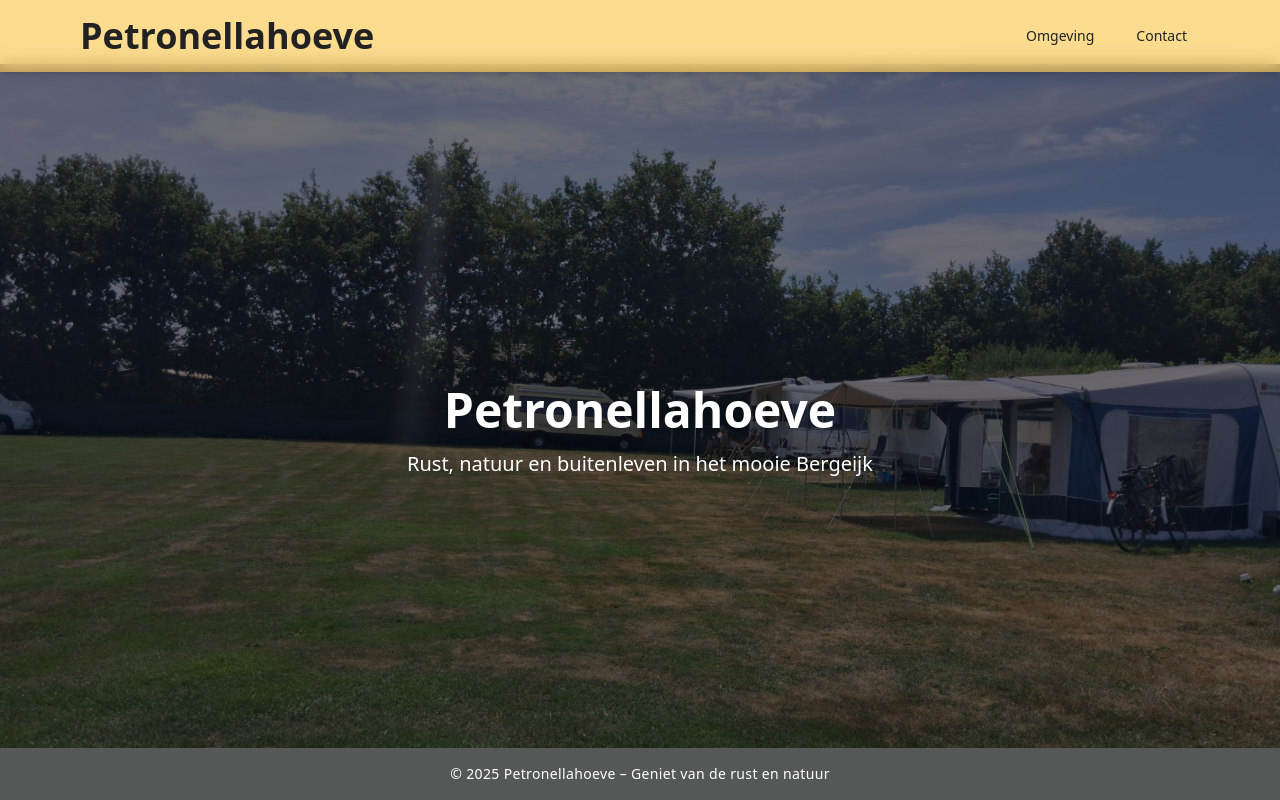
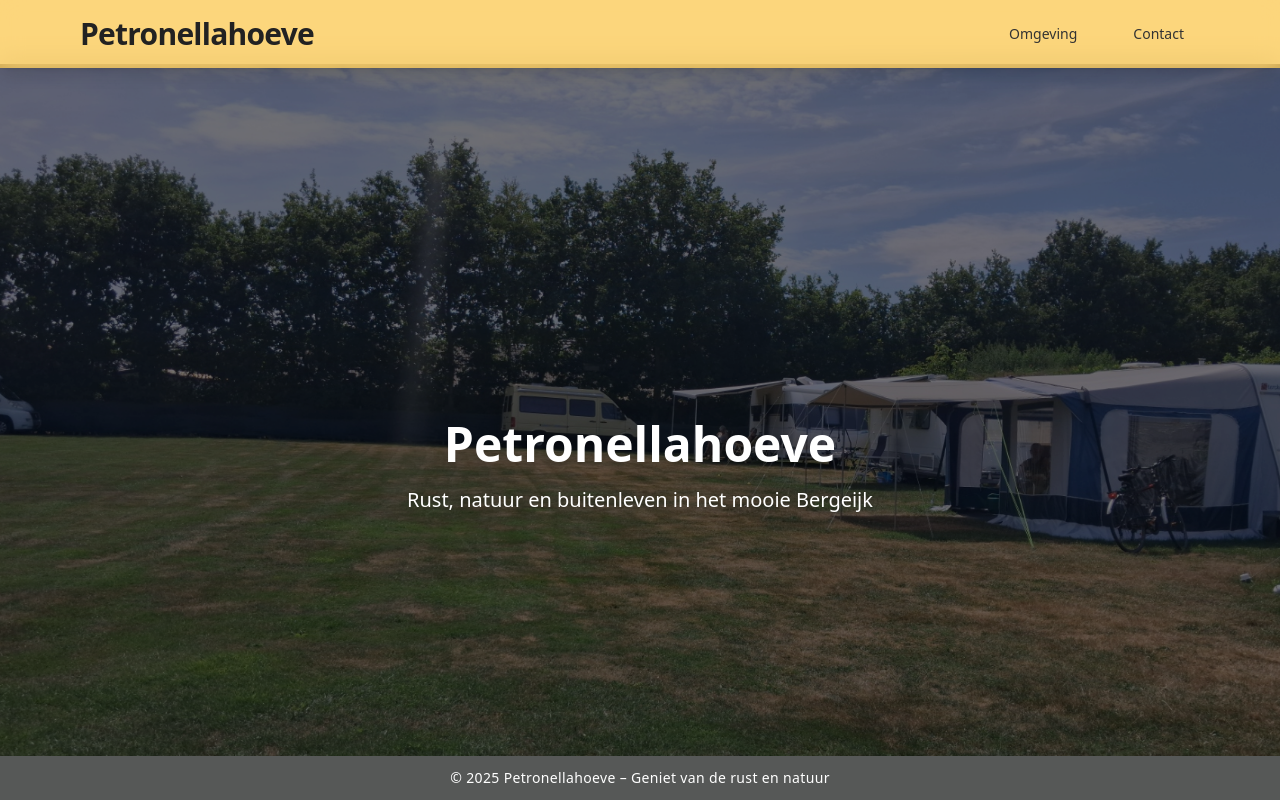
Before and after one commit to Joshua-dos-santos/petronellahoeve, a React (Vite) app: page / in a window 1280 px wide. Built offline with nearby package versions, Linux system fonts and the light colour scheme.

Commit message:
Fixed styling on the Homepage and the navbar

```diff
--- a/src/components/navbar/index.jsx
+++ b/src/components/navbar/index.jsx
@@ -9,26 +9,33 @@ export default function Navbar() {
   const location = useLocation();
 
   return (
-    <nav className="fixed top-0 left-0 w-full z-50 bg-[#FFC847]/60 backdrop-blur text-[#222] shadow-md">
-      <div className="max-w-6xl w-full mx-auto py-4 px-4 flex justify-between items-center">
-        <div className="text-4xl font-bold">
-          <Link to="/">Petronellahoeve</Link>
+    <nav className="fixed top-0 left-0 w-full z-50 bg-[#FFC847]/70 backdrop-blur-md text-[#222] shadow-lg">
+      <div className="max-w-6xl w-full mx-auto px-4 py-4 flex justify-between items-center">
+        <div className="text-2xl md:text-3xl font-extrabold tracking-tight">
+          <Link to="/" className="hover:opacity-90 transition">
+            Petronellahoeve
+          </Link>
         </div>
-        <ul className="hidden md:flex space-x-4 text-sm font-medium ml-auto">
-          {links.map(({ to, label }) => (
+
+        {/* Desktop Links */}
+        <ul className="hidden md:flex space-x-6 text-sm font-medium ml-auto">
+          {links.map(({ to, label }) => {
+            const isActive = location.pathname === to;
+            return (
               <li key={to}>
                 <Link
                   to={to}
-                className={`px-3 py-1 rounded-md transition ${
-                  location.pathname === to
-                    ? "border border-transparent bg-[#FFC847] text-white"
-                    : "border border-transparent hover:bg-[#FFC847] hover:text-white"
+                  className={`px-4 py-2 rounded-full transition-all duration-200 ${
+                    isActive
+                      ? "bg-[#FFC847] text-white shadow-sm"
+                      : "text-[#333] hover:bg-[#FFC847]/80 hover:text-white"
                   }`}
                 >
                   {label}
                 </Link>
               </li>
-          ))}
+            );
+          })}
         </ul>
       </div>
     </nav>
--- a/src/pages/homepage/index.jsx
+++ b/src/pages/homepage/index.jsx
@@ -1,27 +1,25 @@
 import ImageCarousel from "../../components/image-carousel";
-import Navbar from "../../components/navbar";
 
 export default function HomePage() {
   return (
-    <div className="flex flex-col h-screen overflow-hidden bg-[#F4F7FA] text-[#333] font-sans">
-
+    <div className="flex flex-col h-screen overflow-hidden bg-[#F4F7FA] text-[#333] font-sans relative">
       <main className="flex-grow pt-16">
-        <div className="relative h-[calc(100vh-4rem)] w-full">
+        <div className="relative h-full w-full">
           <ImageCarousel />
 
-          <div className="absolute inset-0 bg-black/40 flex flex-col justify-center items-center text-center px-4 z-10">
-            <h1 className="text-5xl font-extrabold text-white drop-shadow-md">
+          <div className="absolute inset-0 bg-black/40 flex flex-col justify-center items-center text-center px-6 z-10">
+            <h1 className="text-4xl md:text-5xl font-extrabold text-white drop-shadow-lg leading-tight">
               Petronellahoeve
             </h1>
-            <p className="text-xl mt-4 text-white max-w-2xl drop-shadow">
+            <p className="text-lg md:text-xl mt-3 text-white max-w-xl drop-shadow-sm">
               Rust, natuur en buitenleven in het mooie Bergeijk
             </p>
           </div>
         </div>
       </main>
 
-      <footer className="bg-[#565857] text-white text-center py-4 absolute bottom-0 w-full z-20">
-        <p className="text-sm tracking-wide">
+      <footer className="bg-[#565857] text-white text-center py-3 w-full z-20 absolute bottom-0 left-0">
+        <p className="text-xs md:text-sm tracking-wide">
           &copy; {new Date().getFullYear()} Petronellahoeve – Geniet van de rust
           en natuur
         </p>
```
Lines whose indentation alone changed are shown as unchanged.
